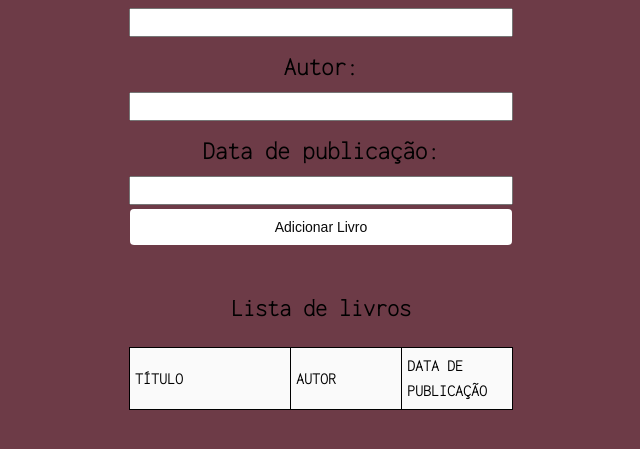
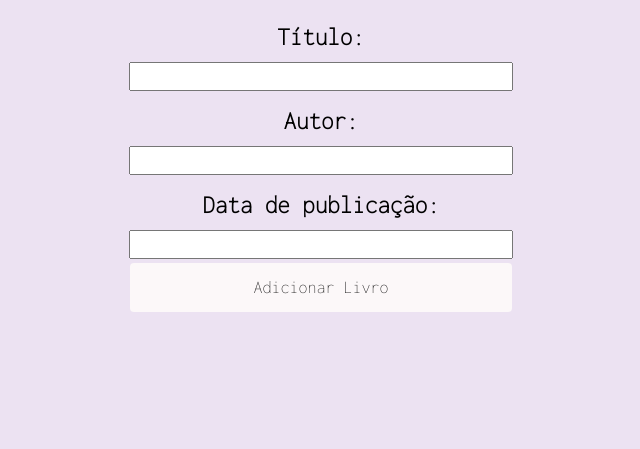
Before and after one commit to jhulialeal/Projeto---BookSpace, a plain HTML site: page app.html in a window 1280 px wide. Shown: the part 265-714 px from the top of the page, without its empty margins (319-959 px from the left). Drawn offline with Linux system fonts and the light colour scheme.

Commit message:
biblioteca

```diff
--- a/app.html
+++ b/app.html
@@ -14,6 +14,8 @@
 </head>
 
 <body>
+    <!-- <a href="app2.html">App 2</a> -->
+
     <div class="container">
         <h1>Gerenciador de Livros</h1>
         <div class="content">
@@ -24,25 +26,8 @@
                 <input type="text" id="author" required>
                 <label for="isbn">Data de publicação:</label>
                 <input type="text" id="isbn" required>
-                <button type="submit">Adicionar Livro</button>
+                <a href="app2.html">Adicionar Livro</a>
             </form>
-            <h2>Lista de livros</h2>
-
-            <table id="book-list">
-                <thead>
-                    <tr class="table-element">
-                        <th style="width: 150px">Título</th>
-                        <th style="width: 100px">Autor</th>
-                        <th style="width: 100px">Data de publicação</th>
-                    </tr>
-                </thead>
-                <tbody>
-
-                </tbody>
-            </table>
-
-            <script src="biblioteca-projeto.js"></script>
-
 </body>
 
 </html>
--- a/styles.css
+++ b/styles.css
@@ -1,7 +1,7 @@
 body {
     font-family: 'Inconsolata', sans-serif;
     line-height: 1.6;
-    background-color: #6D3B47;
+    background-color: #ece2f2;
     margin: 0;
     min-height: 100vh;
     display: flex;
@@ -37,22 +37,22 @@ form input {
     padding: 5px;
 }
 
-form button {
+form a {
     margin-top: 10px;
-    background-color:  #ffffff; /*Cor de fundo do botão*/
+    background-color: hsl(345, 40%, 98%); /*Cor de fundo do botão*/
     border: none; /*Remove a borda padrão*/
     color: rgb(10, 10, 10); /* Cor do texto do botão*/
     padding: 10px 20px; /* Espaçamento interno do botão*/
     text-align: center; /* Alinhamento do texto do botão*/
     text-decoration: none; /*Remove o sublinhado do texto do botão*/
     display: inline-block; /*Exibe um botão como um elemento inline-block*/
-    font-size: 14px; /*Tamanho da fonte do botão*/
+    font-size: 18px; /*Tamanho da fonte do botão*/
     margin: 4px 1px; /*Margem externa do botão*/
     cursor: pointer; /*Muda o cursor para um ponteiro quando o mouse estiver sobre o botão*/
     border-radius: 4px; /*Arredonda os cantos do botão*/
+    font-weight: black;
+    font-family: 'Inconsolata', sans-serif;
 }
-
-
 
 table {
     width: 100%;
```
Also changed, not shown: app2.html (added, +28 -0 lines).
